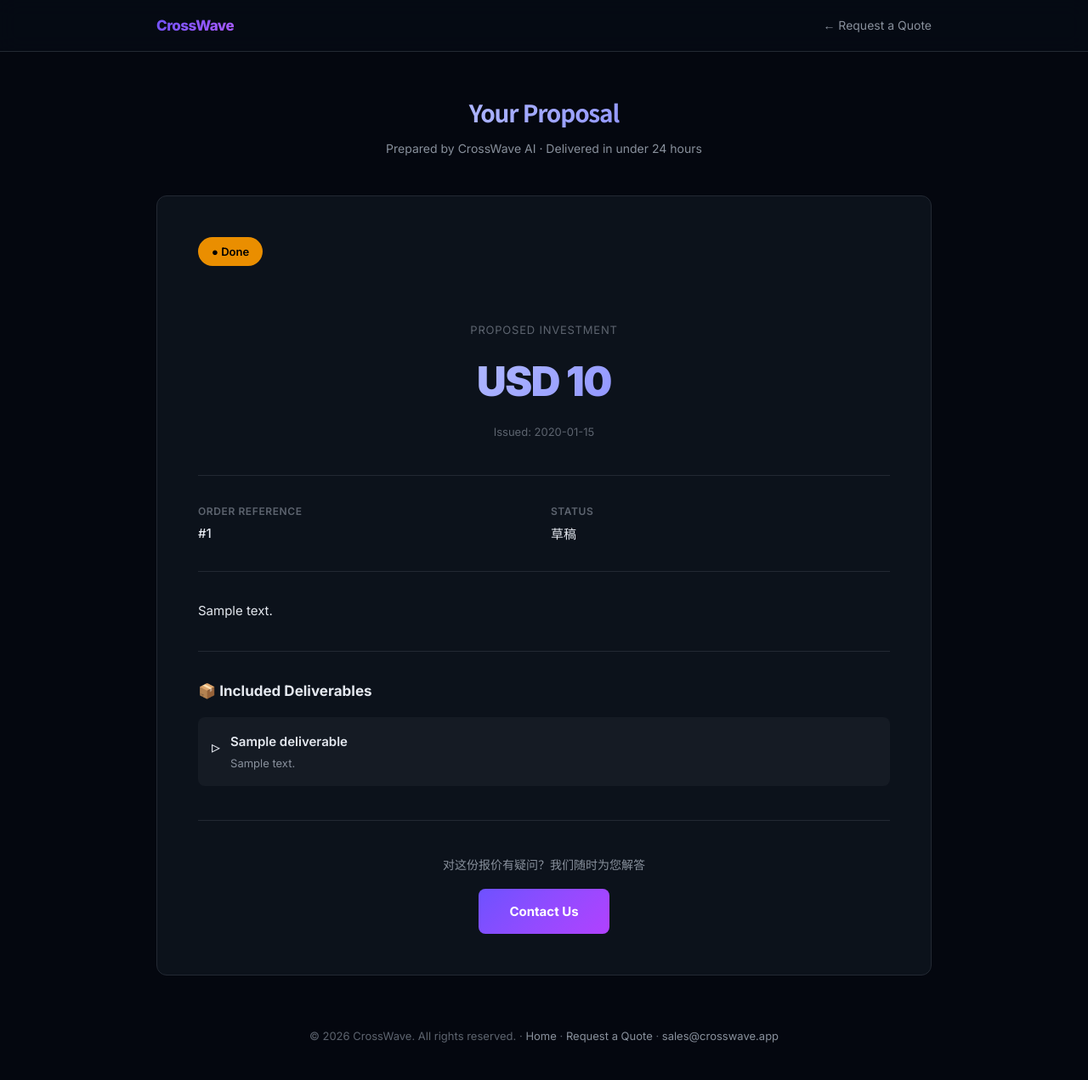
After one commit to guish7423/crosswave, a Python web app: template app/templates/quote-view.html in a window 1280 px wide. The commit adds this page. Shown: the whole page at 85% size. Run offline with Jinja, Linux system fonts and the light colour scheme; the template is opened without the code that fills it: most values are stand-ins (such as "Sample title", 1, 10 or a date in 2020).

Commit message:
feat: add public proposal view page with quote link
- Add GET /quote/{view_token} route rendering quote-view.html
- Add get_proposal_by_token() to PolsiaClient with mock fallback
- Create dark-themed proposal view template with CrossWave design tokens
- Update request-quote.html success handler to show view link

```diff
--- /dev/null
+++ b/app/templates/quote-view.html
@@ -0,0 +1,249 @@
+<!DOCTYPE html>
+<html lang="zh-CN">
+<head>
+  <meta charset="UTF-8">
+  <meta name="viewport" content="width=device-width, initial-scale=1.0">
+  <title>Proposal — CrossWave</title>
+  <link rel="preconnect" href="https://fonts.googleapis.com">
+  <link href="https://fonts.googleapis.com/css2?family=Inter:wght@400;500;600;700;800;900&family=Noto+Sans+SC:wght@400;500;600;700&display=swap" rel="stylesheet">
+  <style>
+    :root {
+      --bg: oklch(0.13 0.02 260);
+      --surface: oklch(0.18 0.02 260);
+      --surface-2: oklch(0.22 0.02 260);
+      --border: oklch(0.28 0.02 260);
+      --ink: oklch(0.93 0.01 260);
+      --ink-dim: oklch(0.65 0.02 260);
+      --ink-muted: oklch(0.50 0.02 260);
+      --accent: oklch(0.60 0.28 280);
+      --accent-soft: oklch(0.60 0.28 280 / 0.12);
+      --green: oklch(0.60 0.22 160);
+      --red: oklch(0.60 0.22 20);
+      --amber: oklch(0.72 0.22 80);
+      --radius: 12px;
+      --radius-sm: 8px;
+      --font: 'Inter', system-ui, sans-serif;
+      --font-cn: 'Noto Sans SC', 'Inter', system-ui, sans-serif;
+    }
+    *{margin:0;padding:0;box-sizing:border-box}
+    body{font-family:var(--font);background:var(--bg);color:var(--ink);line-height:1.7;font-size:15px;min-height:100vh}
+    .cn{font-family:var(--font-cn)}
+
+    /* Nav */
+    nav{background:oklch(0.15 0.02 260 / .85);backdrop-filter:blur(12px);border-bottom:1px solid var(--border);position:sticky;top:0;z-index:100}
+    nav .container{display:flex;align-items:center;justify-content:space-between;height:60px;max-width:960px;margin:0 auto;padding:0 24px}
+    .nav-logo{font-weight:800;font-size:17px;letter-spacing:-.03em;background:linear-gradient(135deg,var(--accent),oklch(0.65 0.25 300));-webkit-background-clip:text;-webkit-text-fill-color:transparent;text-decoration:none}
+    .nav-back{color:var(--ink-dim);text-decoration:none;font-size:14px;transition:color .2s}
+    .nav-back:hover{color:var(--ink)}
+
+    /* Hero */
+    .hero{padding:48px 0 24px;text-align:center}
+    .hero h1{font-size:28px;font-weight:800;letter-spacing:-.04em;background:linear-gradient(135deg,var(--ink),var(--accent));-webkit-background-clip:text;-webkit-text-fill-color:transparent}
+    .hero p{color:var(--ink-dim);margin-top:6px;font-size:14px}
+
+    /* Container */
+    .container{max-width:960px;margin:0 auto;padding:0 24px}
+
+    /* Proposal card */
+    .proposal-card{background:var(--surface);border:1px solid var(--border);border-radius:var(--radius);padding:48px;margin:20px 0}
+
+    /* Status badge */
+    .status-badge{display:inline-flex;align-items:center;gap:6px;padding:6px 16px;border-radius:999px;font-size:13px;font-weight:600}
+    .status-badge.sent{background:var(--green);color:#000}
+    .status-badge.draft{background:var(--amber);color:#000}
+
+    /* Amount display */
+    .amount-section{text-align:center;padding:40px 0;border-bottom:1px solid var(--border);margin-bottom:32px}
+    .amount-label{font-size:13px;color:var(--ink-muted);text-transform:uppercase;letter-spacing:.06em;margin-bottom:8px}
+    .amount-value{font-size:48px;font-weight:900;letter-spacing:-.03em;background:linear-gradient(135deg,var(--ink),var(--accent));-webkit-background-clip:text;-webkit-text-fill-color:transparent}
+    .amount-currency{font-size:24px;font-weight:700;color:var(--ink-dim);margin-top:4px}
+    .amount-date{font-size:13px;color:var(--ink-muted);margin-top:8px}
+
+    /* Order meta */
+    .meta-grid{display:grid;grid-template-columns:1fr 1fr;gap:16px;margin-bottom:32px;padding-bottom:32px;border-bottom:1px solid var(--border)}
+    .meta-item{}
+    .meta-label{font-size:12px;color:var(--ink-muted);text-transform:uppercase;letter-spacing:.05em;font-weight:600}
+    .meta-value{font-size:15px;color:var(--ink);margin-top:2px;font-weight:500}
+
+    /* Content */
+    .proposal-content{line-height:1.9;color:var(--ink)}
+    .proposal-content h2{font-size:22px;font-weight:700;margin:32px 0 16px;letter-spacing:-.02em;color:var(--accent)}
+    .proposal-content h3{font-size:17px;font-weight:600;margin:24px 0 12px;color:var(--ink)}
+    .proposal-content p{margin:12px 0}
+    .proposal-content strong{color:var(--ink);font-weight:600}
+    .proposal-content em{color:var(--ink-dim)}
+    .proposal-content ul,.proposal-content ol{margin:12px 0;padding-left:24px}
+    .proposal-content li{margin:6px 0}
+    .proposal-content hr{margin:32px 0;border:none;border-top:1px solid var(--border)}
+    .proposal-content blockquote{border-left:3px solid var(--accent);padding:12px 20px;margin:16px 0;background:var(--surface-2);border-radius:0 var(--radius-sm) var(--radius-sm) 0;color:var(--ink-dim)}
+    .proposal-content code{background:var(--surface-2);padding:2px 8px;border-radius:4px;font-size:14px;color:var(--accent)}
+
+    /* Deliverables */
+    .deliverables{margin-top:32px;padding-top:32px;border-top:1px solid var(--border)}
+    .deliverables h3{font-size:17px;font-weight:700;margin-bottom:16px;color:var(--ink)}
+    .deliverable-item{display:flex;align-items:flex-start;gap:12px;padding:16px;background:var(--surface-2);border-radius:var(--radius-sm);margin-bottom:12px}
+    .deliverable-icon{font-size:20px;flex-shrink:0;margin-top:2px}
+    .deliverable-text{}
+    .deliverable-title{font-weight:600;font-size:15px}
+    .deliverable-desc{font-size:13px;color:var(--ink-dim);margin-top:2px}
+
+    /* CTA */
+    .cta-section{text-align:center;padding:40px 0 0;border-top:1px solid var(--border);margin-top:40px}
+    .cta-section p{color:var(--ink-dim);margin-bottom:16px;font-size:14px}
+    .btn-primary{display:inline-block;background:linear-gradient(135deg,var(--accent),oklch(0.65 0.30 300));color:#fff;padding:14px 36px;border-radius:var(--radius-sm);font-size:15px;font-weight:700;text-decoration:none;cursor:pointer;transition:transform .2s,box-shadow .2s}
+    .btn-primary:hover{transform:translateY(-1px);box-shadow:0 8px 24px var(--accent-soft)}
+
+    /* Error state */
+    .error-state{text-align:center;padding:80px 0}
+    .error-state .icon{font-size:64px;display:block;margin-bottom:16px}
+    .error-state h2{font-size:24px;font-weight:700;margin-bottom:8px}
+    .error-state p{color:var(--ink-dim);margin-bottom:24px}
+    .btn-secondary{display:inline-block;background:var(--surface-2);color:var(--ink);padding:12px 28px;border-radius:var(--radius-sm);font-size:14px;font-weight:600;text-decoration:none;border:1px solid var(--border);transition:border-color .2s}
+    .btn-secondary:hover{border-color:var(--accent)}
+
+    /* Footer */
+    footer{text-align:center;padding:40px 0;color:var(--ink-muted);font-size:13px}
+    footer a{color:var(--ink-dim);text-decoration:none}
+    footer a:hover{color:var(--accent)}
+
+    @media(max-width:640px){
+      .proposal-card{padding:24px}
+      .amount-value{font-size:36px}
+      .meta-grid{grid-template-columns:1fr}
+      .hero h1{font-size:22px}
+    }
+  </style>
+</head>
+<body>
+  <nav>
+    <div class="container">
+      <a href="/" class="nav-logo">CrossWave</a>
+      <a href="/request-quote" class="nav-back">← Request a Quote</a>
+    </div>
+  </nav>
+
+  {% if proposal %}
+
+  <div class="container">
+    <div class="hero">
+      <h1 class="cn">Your Proposal</h1>
+      <p>Prepared by CrossWave AI · Delivered in under 24 hours</p>
+    </div>
+
+    <div class="proposal-card">
+      <!-- Status -->
+      {% set status = proposal.get('status', 'draft') %}
+      <div style="margin-bottom:24px">
+        <span class="status-badge {{ 'sent' if status == 'sent' else 'draft' }}">
+          ● {{ status|capitalize }}
+        </span>
+      </div>
+
+      <!-- Amount -->
+      <div class="amount-section">
+        <div class="amount-label">Proposed Investment</div>
+        <div class="amount-value">
+          {% set amount = proposal.get('proposed_amount', 0) %}
+          {% set currency = proposal.get('currency', 'USD') %}
+          {% if currency == 'CNY' or currency == '¥' %}
+            ¥{{ '{:,.0f}'.format(amount) }}
+          {% elif currency == 'USD' %}
+            ${{ '{:,.0f}'.format(amount) }}
+          {% else %}
+            {{ currency }} {{ '{:,.0f}'.format(amount) }}
+          {% endif %}
+        </div>
+        {% set created = proposal.get('created_at', '') %}
+        {% if created %}
+          <div class="amount-date">Issued: {{ created[:10] }}</div>
+        {% endif %}
+      </div>
+
+      <!-- Order meta -->
+      {% if proposal.get('order_id') %}
+      <div class="meta-grid">
+        <div class="meta-item">
+          <div class="meta-label">Order Reference</div>
+          <div class="meta-value">#{{ proposal.order_id }}</div>
+        </div>
+        <div class="meta-item">
+          <div class="meta-label">Status</div>
+          <div class="meta-value cn">{{ '已发送' if status == 'sent' else '草稿' }}</div>
+        </div>
+      </div>
+      {% endif %}
+
+      <!-- Proposal content -->
+      {% set content = proposal.get('content', '') %}
+      {% if content %}
+      <div class="proposal-content">
+        {% for line in content.split('\n') %}
+          {% if line.startswith('### ') %}
+            <h3>{{ line[4:] }}</h3>
+          {% elif line.startswith('## ') %}
+            <h2>{{ line[3:] }}</h2>
+          {% elif line.startswith('# ') %}
+            <h2>{{ line[2:] }}</h2>
+          {% elif line.startswith('---') %}
+            <hr>
+          {% elif line.startswith('- **') and '**:' in line %}
+            {% set parts = line[2:].split('**:', 1) %}
+            <p><strong>{{ parts[0] + '**' if '**' in parts[0] else parts[0] }}</strong>{{ parts[1] if parts[1:] else '' }}</p>
+          {% elif line.startswith('- ') %}
+            <p style="padding-left:16px;position:relative">&bull; {{ line[2:] }}</p>
+          {% elif line.strip() == '' %}
+            <p style="margin:4px 0">&nbsp;</p>
+          {% else %}
+            <p>{{ line }}</p>
+          {% endif %}
+        {% endfor %}
+      </div>
+      {% endif %}
+
+      <!-- Deliverables -->
+      {% set deliverables = proposal.get('deliverables', []) %}
+      {% if deliverables %}
+      <div class="deliverables">
+        <h3>📦 Included Deliverables</h3>
+        {% for d in deliverables %}
+        <div class="deliverable-item">
+          <span class="deliverable-icon">▹</span>
+          <div class="deliverable-text">
+            <div class="deliverable-title">{{ d.get('title', 'Service') }}</div>
+            {% if d.get('description') %}
+            <div class="deliverable-desc">{{ d.description }}</div>
+            {% endif %}
+          </div>
+        </div>
+        {% endfor %}
+      </div>
+      {% endif %}
+
+      <!-- CTA -->
+      <div class="cta-section">
+        <p class="cn">对这份报价有疑问？我们随时为您解答</p>
+        <a href="mailto:sales@crosswave.app?subject=Question%20about%20Proposal%20%23{{ proposal.get('id', '') }}" class="btn-primary">Contact Us</a>
+      </div>
+    </div>
+  </div>
+
+  {% else %}
+
+  <div class="container">
+    <div class="error-state">
+      <span class="icon">🔍</span>
+      <h2 class="cn">未找到报价</h2>
+      <p>{{ error if error else 'This proposal could not be found or has expired.' }}</p>
+      <a href="/request-quote" class="btn-secondary">Request a New Quote</a>
+    </div>
+  </div>
+
+  {% endif %}
+
+  <footer>
+    <div class="container">
+      <p>© 2026 CrossWave. All rights reserved. · <a href="/">Home</a> · <a href="/request-quote">Request a Quote</a> · <a href="mailto:sales@crosswave.app">sales@crosswave.app</a></p>
+    </div>
+  </footer>
+</body>
+</html>
```
Also changed, not shown: app/main.py (+14 -0 lines), app/services/polsia_client.py (+16 -0 lines), app/templates/request-quote.html (+6 -2 lines).
